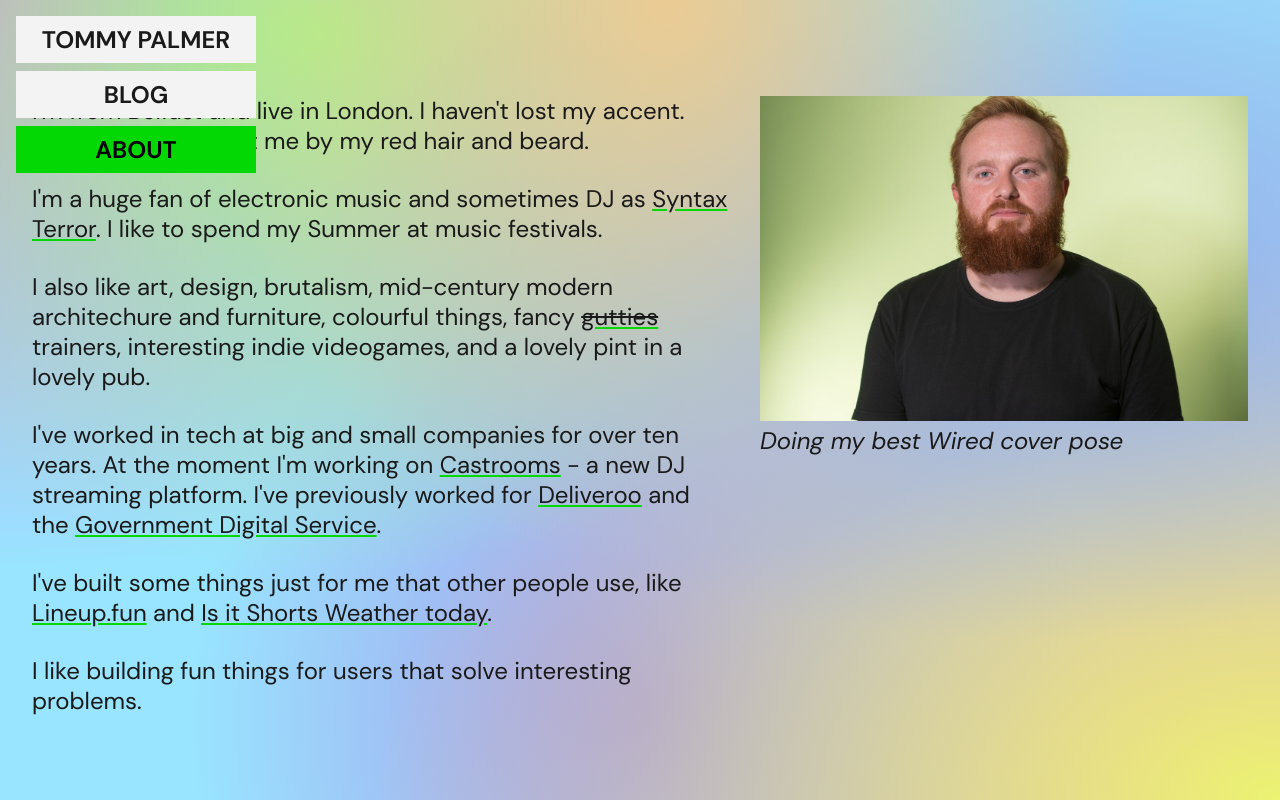
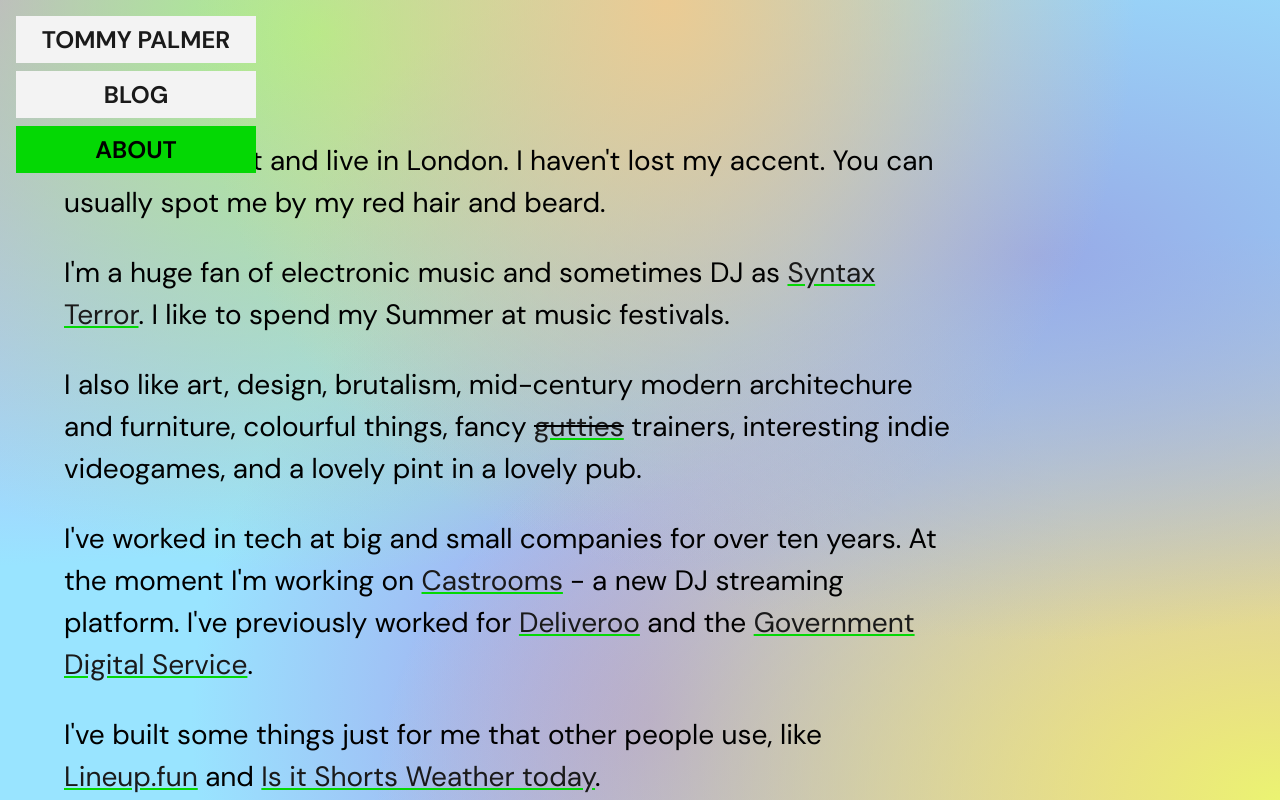
Before and after one commit to tommyp/tommyp.org, a SvelteKit app: page /about in a window 1280 px wide. Shown: the top 800 px of the page. Built offline with nearby package versions, Linux system fonts and the light colour scheme.

Commit message:
style up about page

```diff
--- a/src/lib/components/BigBlockLink.svelte
+++ b/src/lib/components/BigBlockLink.svelte
@@ -45,7 +45,7 @@
 	}
 
 	a:hover {
-		/* transform: scale(1.01); */
+		transform: scale(1.01);
 		box-shadow: 0 0 10px rgba(0, 0, 0, 0.2);
 	}
 
--- a/src/lib/components/Header.svelte
+++ b/src/lib/components/Header.svelte
@@ -17,7 +17,7 @@
 	class:isHovered
 	on:touchstart={() => (isHovered = true)}
 	on:mouseenter={() => (isHovered = true)}
-	on:mouseleave={() => setTimeout(() => (isHovered = false), 1000)}
+	on:mouseleave={() => setTimeout(() => (isHovered = false), 250)}
 	style:--links-length={links.length}
 >
 	<nav>
--- a/src/lib/types.ts
+++ b/src/lib/types.ts
@@ -2,8 +2,10 @@ export interface Post {
 	title: string;
 	date: string;
 	content: string;
+	titleColor: string;
 	titleBgColor: string;
 	inverse: boolean;
+	subtitle: string;
 }
 
 export interface PostSummary {
--- a/src/routes/about/+page.svelte
+++ b/src/routes/about/+page.svelte
@@ -5,13 +5,13 @@
 </script>
 
 <Head heading="About" />
+
+<Wrapper>
 	<section>
-	<Wrapper>
-		<Grid>
 		<article>
 			<p>
-					I'm from Belfast and live in London. I haven't lost my accent. You can usually spot me by
-					my red hair and beard.
+				I'm from Belfast and live in London. I haven't lost my accent. You can usually spot me by my
+				red hair and beard.
 			</p>
 			<p>
 				I'm a huge fan of electronic music and sometimes DJ as <a
@@ -20,16 +20,16 @@
 			</p>
 
 			<p>
-					I also like art, design, brutalism, mid-century modern architechure and furniture,
-					colourful things, fancy <s
+				I also like art, design, brutalism, mid-century modern architechure and furniture, colourful
+				things, fancy <s
 					><a href="https://www.urbandictionary.com/define.php?term=gutties">gutties</a></s
 				> trainers, interesting indie videogames, and a lovely pint in a lovely pub.
 			</p>
 
 			<p>
-					I've worked in tech at big and small companies for over ten years. At the moment I'm
-					working on <a href="https://castrooms.com">Castrooms</a> - a new DJ streaming platform.
-					I've previously worked for <a href="https://deliveroo.co.uk">Deliveroo</a> and the
+				I've worked in tech at big and small companies for over ten years. At the moment I'm working
+				on <a href="https://castrooms.com">Castrooms</a> - a new DJ streaming platform. I've
+				previously worked for <a href="https://deliveroo.co.uk">Deliveroo</a> and the
 				<a href="https://www.gov.uk/government/organisations/government-digital-service"
 					>Government Digital Service</a
 				>.
@@ -43,24 +43,13 @@
 
 			<p>I like building fun things for users that solve interesting problems.</p>
 		</article>
-			<div class="img">
-				<img src="/images/about/green.jpeg" alt="Me, doing my best Wired cover pose" />
-				<p>Doing my best Wired cover pose</p>
-			</div>
-		</Grid>
+	</section>
 </Wrapper>
-</section>
 
 <style>
 	section {
 		padding-top: 1rem;
 	}
-	article {
-		color: var(--near-black);
-		grid-column-start: 1;
-		grid-column-end: 8;
-	}
-
 	.img {
 		grid-column-start: 8;
 		grid-column-end: 13;
@@ -70,12 +59,6 @@
 
 	img {
 		width: 100%;
-	}
-
-	p {
-		font-size: 1rem;
-		line-height: 1.25;
-		margin: 0 0 1.75rem 0;
 	}
 
 	a {
@@ -88,8 +71,12 @@
 	}
 
 	@media (min-width: 968px) {
-		p {
-			font-size: 1.5rem;
+		section {
+			padding: 2rem;
+			font-size: 1.75rem;
+			line-height: 1.5;
+			width: 100%;
+			max-width: 60rem;
 		}
 	}
 </style>
--- a/src/routes/blog/[slug]/+page.svelte
+++ b/src/routes/blog/[slug]/+page.svelte
@@ -108,7 +108,7 @@
 
 	:global(.post p:has(img)) {
 		margin: 0;
-		width: calc(100vw);
+		width: 100vw;
 
 		display: flex;
 		flex-wrap: wrap;
```
Lines whose indentation alone changed are shown as unchanged.
